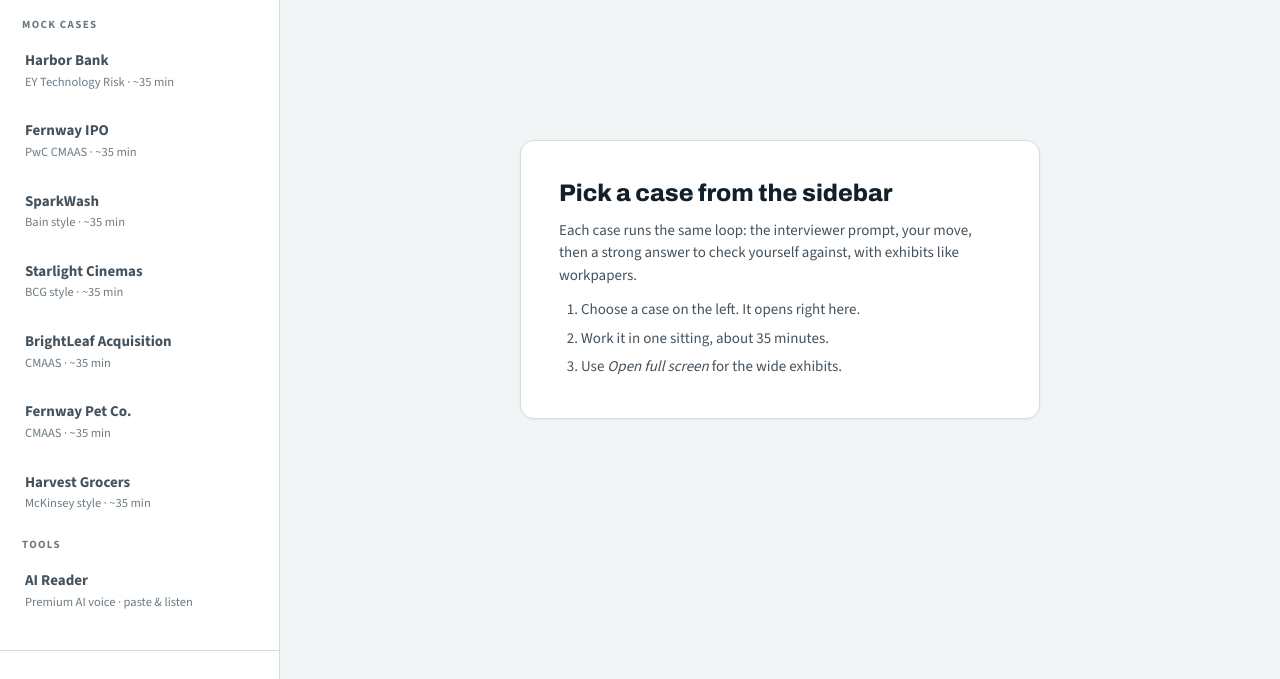
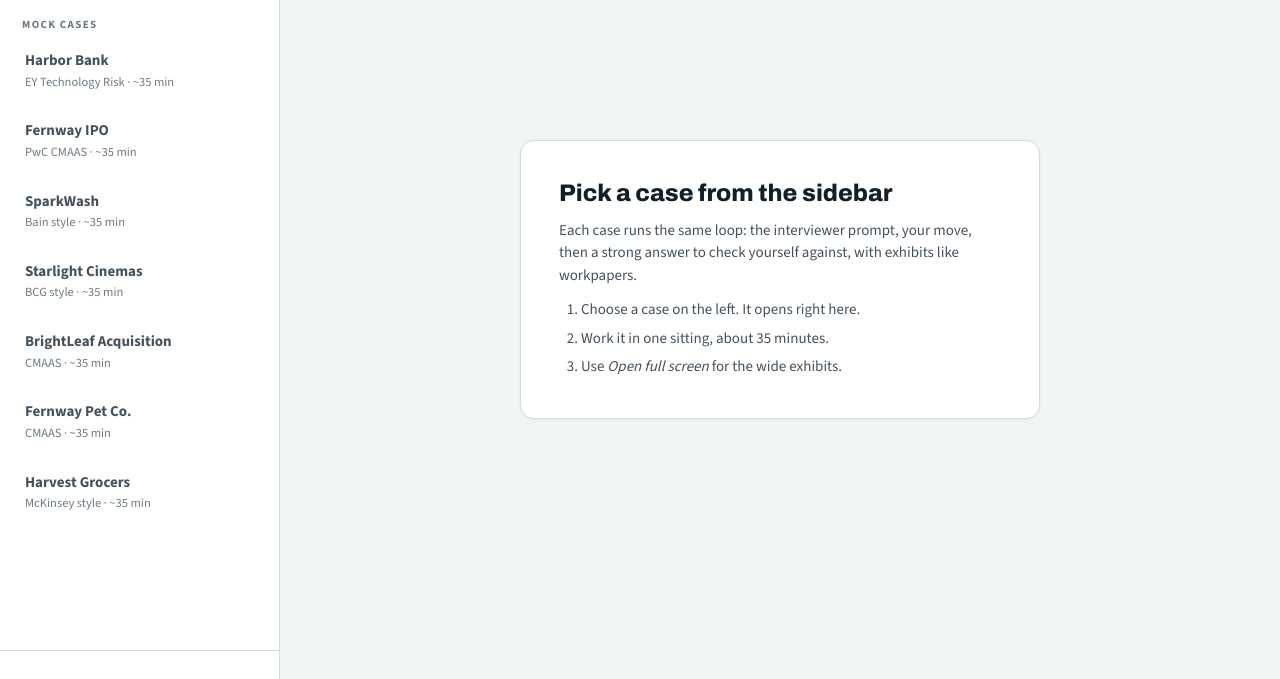
Before and after one commit to Simbaedmor8583/simbaedmor8583.github.io, a plain HTML site: page index.html in a window 1280 px wide. Shown: the part 121-800 px from the top of the page. Drawn offline with nearby package versions, Linux system fonts and the light colour scheme.

Commit message:
Remove AI Reader from the sidebar

```diff
--- a/index.html
+++ b/index.html
@@ -90,11 +90,6 @@ body{margin:0;font:15px/1.5 "Source Sans 3",system-ui,sans-serif;background:var(
         <span class="name">Harvest Grocers</span>
         <span class="meta">McKinsey style · ~35 min</span>
       </a>
-      <div class="label">Tools</div>
-      <a class="case-link" href="#ai-reader" data-src="/reader.html">
-        <span class="name">AI Reader</span>
-        <span class="meta">Premium AI voice · paste &amp; listen</span>
-      </a>
     </nav>
     <div class="sidebar-foot">
       <a id="fullscreen-link" href="#" target="_blank" rel="noopener" hidden>Open this case full screen →</a>
```
